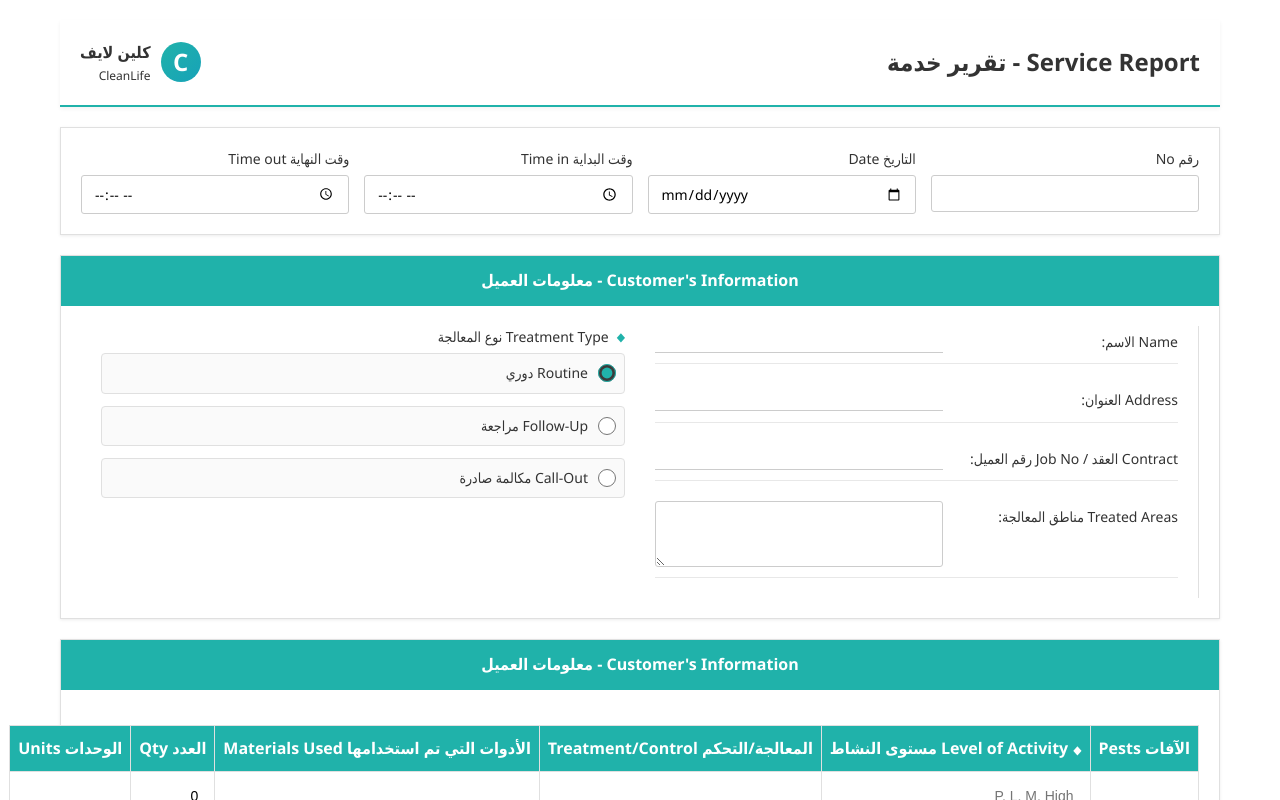
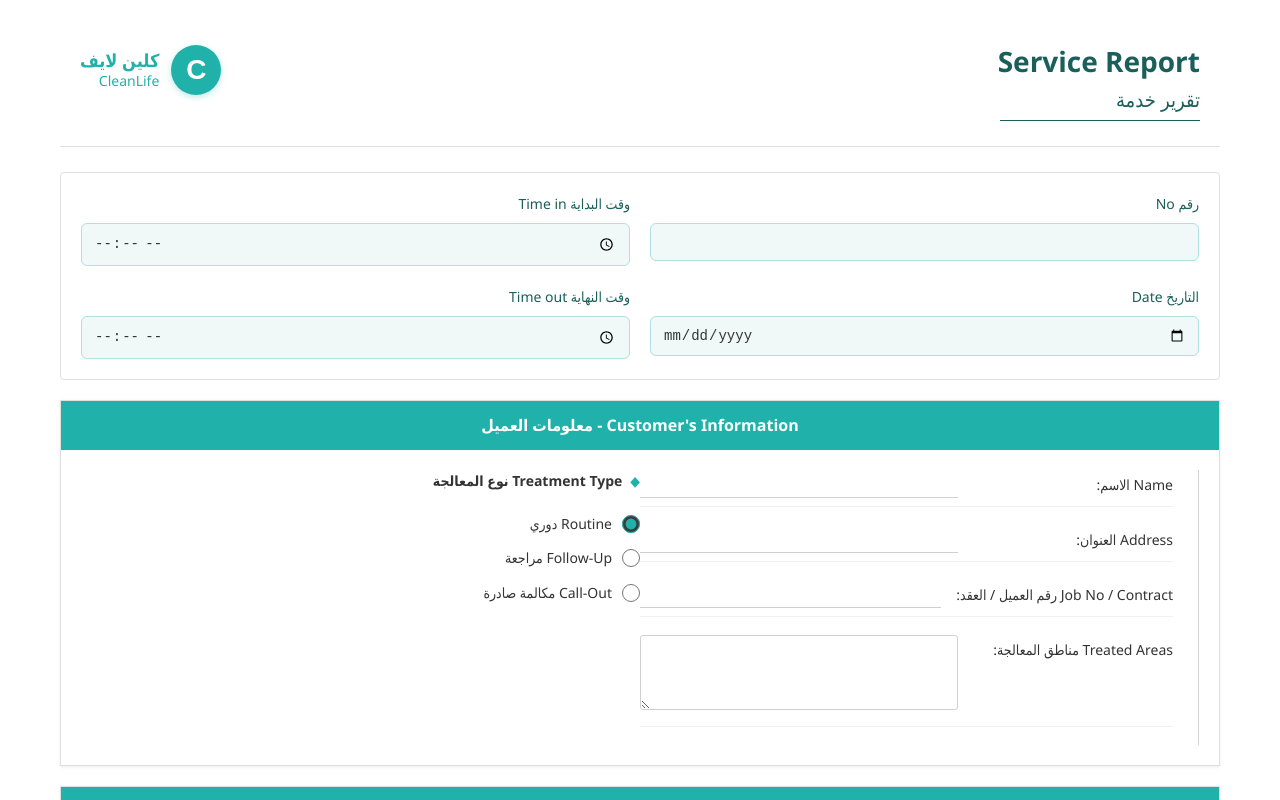
Before and after one commit to coderAhmedHamood/save-reports-cleanlife, a Next.js app: page /form in a window 1280 px wide. Shown: the top 800 px of the page. Built offline with nearby package versions, Linux system fonts and the light colour scheme.

Commit message:
fix design

```diff
--- a/app/form/page.tsx
+++ b/app/form/page.tsx
@@ -16,6 +16,10 @@ export default function FormPage() {
   const router = useRouter()
   const [loading, setLoading] = useState(false)
   const [pestDetails, setPestDetails] = useState<PestDetail[]>([
+    { pest_name: '', level_of_activity: '', treatment_control: '', materials_used: '', quantity: 0, units: '' },
+    { pest_name: '', level_of_activity: '', treatment_control: '', materials_used: '', quantity: 0, units: '' },
+    { pest_name: '', level_of_activity: '', treatment_control: '', materials_used: '', quantity: 0, units: '' },
+    { pest_name: '', level_of_activity: '', treatment_control: '', materials_used: '', quantity: 0, units: '' },
     { pest_name: '', level_of_activity: '', treatment_control: '', materials_used: '', quantity: 0, units: '' }
   ])
 
@@ -94,55 +98,64 @@ export default function FormPage() {
 
   return (
     <div className="container">
-      <div className="header">
-        <h1>Service Report - تقرير خدمة</h1>
-        <div className="logo">
-          <div style={{ fontSize: '24px', fontWeight: 'bold' }}>C</div>
-          <div>
-            <div style={{ fontWeight: 'bold' }}>كلين لايف</div>
-            <div style={{ fontSize: '12px' }}>CleanLife</div>
+      <div className="report-header">
+        <div className="report-title-section">
+          <h1 className="report-title">Service Report</h1>
+          <div className="report-title-arabic">تقرير خدمة</div>
+        </div>
+        <div className="logo-section">
+          <div className="logo-circle">
+            <span className="logo-letter">C</span>
+          </div>
+          <div className="logo-text-section">
+            <div className="logo-text-arabic">كلين لايف</div>
+            <div className="logo-text-english">CleanLife</div>
           </div>
         </div>
       </div>
 
       <form onSubmit={handleSubmit}>
-        {/* Header Fields - في صف واحد */}
-        <div className="form-section header-fields">
-          <div style={{ display: 'grid', gridTemplateColumns: '1fr 1fr 1fr 1fr', gap: '15px', padding: '20px' }}>
-            <div className="form-group">
+        {/* Header Fields - في صفين و عمودين */}
+        <div className="header-fields-section">
+          <div className="header-fields-grid">
+            <div className="header-field">
               <label>رقم No</label>
               <input
                 type="text"
                 value={formData.report_no}
                 onChange={(e) => setFormData({ ...formData, report_no: e.target.value })}
                 required
+                className="header-input"
               />
             </div>
-            <div className="form-group">
+            <div className="header-field">
+              <label>وقت البداية Time in</label>
+              <input
+                type="time"
+                value={formData.time_in}
+                onChange={(e) => setFormData({ ...formData, time_in: e.target.value })}
+                required
+                className="header-input"
+              />
+            </div>
+            <div className="header-field">
               <label>التاريخ Date</label>
               <input
                 type="date"
                 value={formData.date}
                 onChange={(e) => setFormData({ ...formData, date: e.target.value })}
                 required
+                className="header-input"
               />
             </div>
-            <div className="form-group">
-              <label>وقت البداية Time in</label>
-              <input
-                type="time"
-                value={formData.time_in}
-                onChange={(e) => setFormData({ ...formData, time_in: e.target.value })}
-                required
-              />
-            </div>
-            <div className="form-group">
+            <div className="header-field">
               <label>وقت النهاية Time out</label>
               <input
                 type="time"
                 value={formData.time_out}
                 onChange={(e) => setFormData({ ...formData, time_out: e.target.value })}
                 required
+                className="header-input"
               />
             </div>
           </div>
@@ -151,55 +164,58 @@ export default function FormPage() {
         {/* Customer Information */}
         <div className="form-section">
           <div className="section-title">Customer's Information - معلومات العميل</div>
-          <div style={{ display: 'grid', gridTemplateColumns: '1fr 1fr', gap: '30px', padding: '20px' }}>
-            <div style={{ paddingRight: '20px', borderRight: '1px solid #e0e0e0' }}>
-              <div className="form-group-inline">
+          <div className="customer-info-grid">
+            <div className="customer-details-column">
+              <div className="form-field-line">
                 <label>Name الاسم:</label>
+                <div className="input-line">
                   <input
                     type="text"
                     value={formData.customer_name}
                     onChange={(e) => setFormData({ ...formData, customer_name: e.target.value })}
                     required
-                  className="inline-input"
                   />
                 </div>
-              <div className="form-group-inline">
+              </div>
+              <div className="form-field-line">
                 <label>Address العنوان:</label>
+                <div className="input-line">
                   <input
                     type="text"
                     value={formData.customer_address}
                     onChange={(e) => setFormData({ ...formData, customer_address: e.target.value })}
                     required
-                  className="inline-input"
                   />
                 </div>
-              <div className="form-group-inline">
-                <label>Contract العقد / Job No رقم العميل:</label>
+              </div>
+              <div className="form-field-line">
+                <label>Job No / Contract رقم العميل / العقد:</label>
+                <div className="input-line">
                   <input
                     type="text"
                     value={formData.job_no_contract}
                     onChange={(e) => setFormData({ ...formData, job_no_contract: e.target.value })}
-                  className="inline-input"
                   />
                 </div>
-              <div className="form-group-inline">
+              </div>
+              <div className="form-field-line">
                 <label>Treated Areas مناطق المعالجة:</label>
+                <div className="input-line">
                   <textarea
                     value={formData.treated_areas}
                     onChange={(e) => setFormData({ ...formData, treated_areas: e.target.value })}
                     rows={3}
-                  className="inline-input"
                   />
                 </div>
               </div>
-            <div style={{ paddingLeft: '20px' }}>
-              <div className="form-group">
-                <label className="treatment-type-label">
+            </div>
+            <div className="treatment-type-column">
+              <div className="treatment-type-header">
                 <span className="diamond-icon">◆</span>
-                  Treatment Type نوع المعالجة
-                </label>
-                <div className="radio-group-vertical">
-                  <div className="radio-option-box">
+                <span>Treatment Type نوع المعالجة</span>
+              </div>
+              <div className="treatment-options">
+                <div className="treatment-option">
                   <input
                     type="radio"
                     name="treatment_type"
@@ -209,7 +225,7 @@ export default function FormPage() {
                   />
                   <label>Routine دوري</label>
                 </div>
-                  <div className="radio-option-box">
+                <div className="treatment-option">
                   <input
                     type="radio"
                     name="treatment_type"
@@ -219,7 +235,7 @@ export default function FormPage() {
                   />
                   <label>Follow-Up مراجعة</label>
                 </div>
-                  <div className="radio-option-box">
+                <div className="treatment-option">
                   <input
                     type="radio"
                     name="treatment_type"
@@ -228,7 +244,6 @@ export default function FormPage() {
                     onChange={(e) => setFormData({ ...formData, treatment_type: e.target.value })}
                   />
                   <label>Call-Out مكالمة صادرة</label>
-                  </div>
                 </div>
               </div>
             </div>
@@ -261,24 +276,25 @@ export default function FormPage() {
                         type="text"
                         value={pest.pest_name}
                         onChange={(e) => updatePestDetail(index, 'pest_name', e.target.value)}
-                        style={{ border: 'none', background: 'transparent', width: '100%' }}
                       />
                     </td>
                     <td>
-                      <input
-                        type="text"
+                      <select
                         value={pest.level_of_activity}
                         onChange={(e) => updatePestDetail(index, 'level_of_activity', e.target.value)}
-                        placeholder="P, L, M, High"
-                        style={{ border: 'none', background: 'transparent', width: '100%' }}
-                      />
+                      >
+                        <option value="">اختر</option>
+                        <option value="P">P</option>
+                        <option value="L">L</option>
+                        <option value="M">M</option>
+                        <option value="High">High</option>
+                      </select>
                     </td>
                     <td>
                       <input
                         type="text"
                         value={pest.treatment_control}
                         onChange={(e) => updatePestDetail(index, 'treatment_control', e.target.value)}
-                        style={{ border: 'none', background: 'transparent', width: '100%' }}
                       />
                     </td>
                     <td>
@@ -286,7 +302,6 @@ export default function FormPage() {
                         type="text"
                         value={pest.materials_used}
                         onChange={(e) => updatePestDetail(index, 'materials_used', e.target.value)}
-                        style={{ border: 'none', background: 'transparent', width: '100%' }}
                       />
                     </td>
                     <td>
@@ -294,7 +309,6 @@ export default function FormPage() {
                         type="number"
                         value={pest.quantity}
                         onChange={(e) => updatePestDetail(index, 'quantity', parseInt(e.target.value) || 0)}
-                        style={{ border: 'none', background: 'transparent', width: '100%' }}
                       />
                     </td>
                     <td>
@@ -302,7 +316,6 @@ export default function FormPage() {
                         type="text"
                         value={pest.units}
                         onChange={(e) => updatePestDetail(index, 'units', e.target.value)}
-                        style={{ border: 'none', background: 'transparent', width: '100%' }}
                       />
                     </td>
                   </tr>
--- a/app/globals.css
+++ b/app/globals.css
@@ -17,6 +17,144 @@ body {
   padding: 20px;
 }
 
+/* Report Header - مطابق للصورة */
+.report-header {
+  background: #ffffff;
+  padding: 25px 20px;
+  margin-bottom: 25px;
+  display: flex;
+  justify-content: space-between;
+  align-items: flex-start;
+  border-bottom: 1px solid #e0e0e0;
+}
+
+.report-title-section {
+  display: flex;
+  flex-direction: column;
+  gap: 5px;
+}
+
+.report-title {
+  font-size: 28px;
+  font-weight: bold;
+  color: #1a5f5a;
+  margin: 0;
+  line-height: 1.2;
+}
+
+.report-title-arabic {
+  font-size: 20px;
+  font-weight: 500;
+  color: #1a5f5a;
+  position: relative;
+  padding-bottom: 5px;
+}
+
+.report-title-arabic::after {
+  content: '';
+  position: absolute;
+  bottom: 0;
+  right: 0;
+  width: 200px;
+  height: 1px;
+  background-color: #1a5f5a;
+}
+
+.logo-section {
+  display: flex;
+  align-items: center;
+  gap: 12px;
+}
+
+.logo-circle {
+  width: 50px;
+  height: 50px;
+  background: #20B2AA;
+  color: white;
+  display: flex;
+  align-items: center;
+  justify-content: center;
+  border-radius: 50%;
+  font-weight: bold;
+  font-size: 28px;
+  box-shadow: 0 2px 6px rgba(32, 178, 170, 0.3);
+}
+
+.logo-letter {
+  font-family: 'Arial', sans-serif;
+}
+
+.logo-text-section {
+  display: flex;
+  flex-direction: column;
+  gap: 2px;
+}
+
+.logo-text-arabic {
+  font-size: 18px;
+  font-weight: bold;
+  color: #20B2AA;
+  line-height: 1.2;
+}
+
+.logo-text-english {
+  font-size: 14px;
+  font-weight: 500;
+  color: #20B2AA;
+  line-height: 1.2;
+}
+
+/* Header Fields Section */
+.header-fields-section {
+  background: #ffffff;
+  padding: 20px;
+  margin-bottom: 20px;
+  border: 1px solid #e0e0e0;
+  border-radius: 4px;
+}
+
+.header-fields-grid {
+  display: grid;
+  grid-template-columns: 1fr 1fr;
+  grid-template-rows: 1fr 1fr;
+  gap: 20px;
+}
+
+.header-field {
+  display: flex;
+  flex-direction: column;
+  gap: 8px;
+}
+
+.header-field label {
+  font-size: 14px;
+  font-weight: 500;
+  color: #1a5f5a;
+  margin: 0;
+}
+
+.header-input {
+  padding: 10px 12px;
+  border: 1px solid #b0e0e0;
+  border-radius: 6px;
+  background-color: #f0f9f8;
+  font-size: 14px;
+  color: #333;
+  transition: all 0.3s;
+}
+
+.header-input:focus {
+  outline: none;
+  border-color: #20B2AA;
+  background-color: #ffffff;
+  box-shadow: 0 0 0 3px rgba(32, 178, 170, 0.1);
+}
+
+.header-input::placeholder {
+  color: #999;
+}
+
+/* Legacy header styles for other pages */
 .header {
   background: #ffffff;
   color: #333;
@@ -92,59 +230,85 @@ body {
   font-size: 14px;
 }
 
-.form-group-inline {
+/* Customer Information Section - مطابق للصورة الأصلية */
+.customer-info-grid {
+  display: grid;
+  grid-template-columns: 1fr 1fr;
+  gap: 0;
+  padding: 20px;
+}
+
+.customer-details-column {
+  padding-right: 25px;
+  border-right: 1px solid #d0d0d0;
+}
+
+.treatment-type-column {
+  padding-left: 25px;
+}
+
+.form-field-line {
   display: flex;
   align-items: flex-start;
   gap: 15px;
-  margin-bottom: 20px;
-  padding-bottom: 10px;
-  border-bottom: 1px solid #e8e8e8;
+  margin-bottom: 18px;
+  padding-bottom: 8px;
+  border-bottom: 1px solid #f0f0f0;
 }
 
-.form-group-inline label {
-  min-width: 220px;
+.form-field-line label {
+  min-width: 200px;
   font-weight: 500;
   color: #333;
   font-size: 14px;
   margin: 0;
   text-align: right;
-  padding-top: 5px;
+  padding-top: 4px;
 }
 
-.inline-input {
+.input-line {
   flex: 1;
-  border: none;
-  border-bottom: 1px solid #ccc;
-  padding: 5px 0;
-  background: transparent;
-  border-radius: 0;
-  font-size: 14px;
+  min-width: 0;
 }
 
-.inline-input:focus {
+.input-line input,
+.input-line textarea {
+  width: 100%;
+  border: none;
+  border-bottom: 1px solid #d0d0d0;
+  padding: 4px 0;
+  background: transparent;
+  font-size: 14px;
+  color: #333;
+  font-family: inherit;
+}
+
+.input-line input:focus,
+.input-line textarea:focus {
   outline: none;
   border-bottom-color: #20B2AA;
   border-bottom-width: 2px;
 }
 
-.form-group-inline textarea.inline-input {
-  border: 1px solid #ccc;
+.input-line textarea {
+  border: 1px solid #d0d0d0;
   border-radius: 3px;
   padding: 8px;
   min-height: 60px;
   resize: vertical;
 }
 
-.form-group-inline textarea.inline-input:focus {
+.input-line textarea:focus {
   border-color: #20B2AA;
   border-width: 1px;
 }
 
-.treatment-type-label {
+/* Treatment Type Section */
+.treatment-type-header {
   display: flex;
   align-items: center;
   gap: 8px;
-  margin-bottom: 15px;
+  margin-bottom: 20px;
   font-weight: bold;
   color: #333;
   font-size: 14px;
@@ -152,36 +316,36 @@ body {
 
 .diamond-icon {
   color: #20B2AA;
-  font-size: 12px;
+  font-size: 14px;
+  font-weight: normal;
 }
 
-.radio-group-vertical {
+.treatment-options {
   display: flex;
   flex-direction: column;
   gap: 12px;
 }
 
-.radio-option-box {
+.treatment-option {
   display: flex;
   align-items: center;
   gap: 10px;
-  padding: 8px;
-  border: 1px solid #e0e0e0;
-  border-radius: 4px;
-  background-color: #fafafa;
 }
 
-.radio-option-box input[type="radio"] {
+.treatment-option input[type="radio"] {
   width: 18px;
   height: 18px;
   cursor: pointer;
   accent-color: #20B2AA;
+  margin: 0;
 }
 
-.radio-option-box label {
+.treatment-option label {
   cursor: pointer;
   margin: 0;
   font-size: 14px;
+  color: #333;
+  font-weight: normal;
 }
 
 .form-section {
@@ -283,14 +447,35 @@ body {
   padding: 10px 8px;
   border: 1px solid #e0e0e0;
   text-align: right;
+  background-color: #fff;
+}
+
+.dynamic-table th {
+  background-color: #20B2AA;
+  color: white;
+  font-weight: bold;
+  white-space: nowrap;
+}
+
+.dynamic-table th .diamond-icon {
+  color: white;
+  margin-left: 5px;
 }
 
 .dynamic-table td {
   background-color: #fff;
 }
 
+.dynamic-table tbody tr {
+  border-bottom: 1px solid #e8e8e8;
+}
+
 .dynamic-table tbody tr:hover {
   background-color: #f9f9f9;
+}
+
+.dynamic-table tbody tr:last-child {
+  border-bottom: none;
 }
 
 .dynamic-table th {
@@ -308,16 +493,22 @@ body {
 .dynamic-table input,
 .dynamic-table select {
   width: 100%;
-  padding: 6px 8px;
+  padding: 6px 4px;
   border: none;
   background-color: transparent;
   font-size: 14px;
+  color: #333;
 }
 
 .dynamic-table input:focus,
 .dynamic-table select:focus {
   outline: none;
   background-color: #f0f9f8;
+  border-radius: 2px;
+}
+
+.dynamic-table select {
+  cursor: pointer;
 }
 
 .btn {
```
Lines whose indentation alone changed are shown as unchanged.
